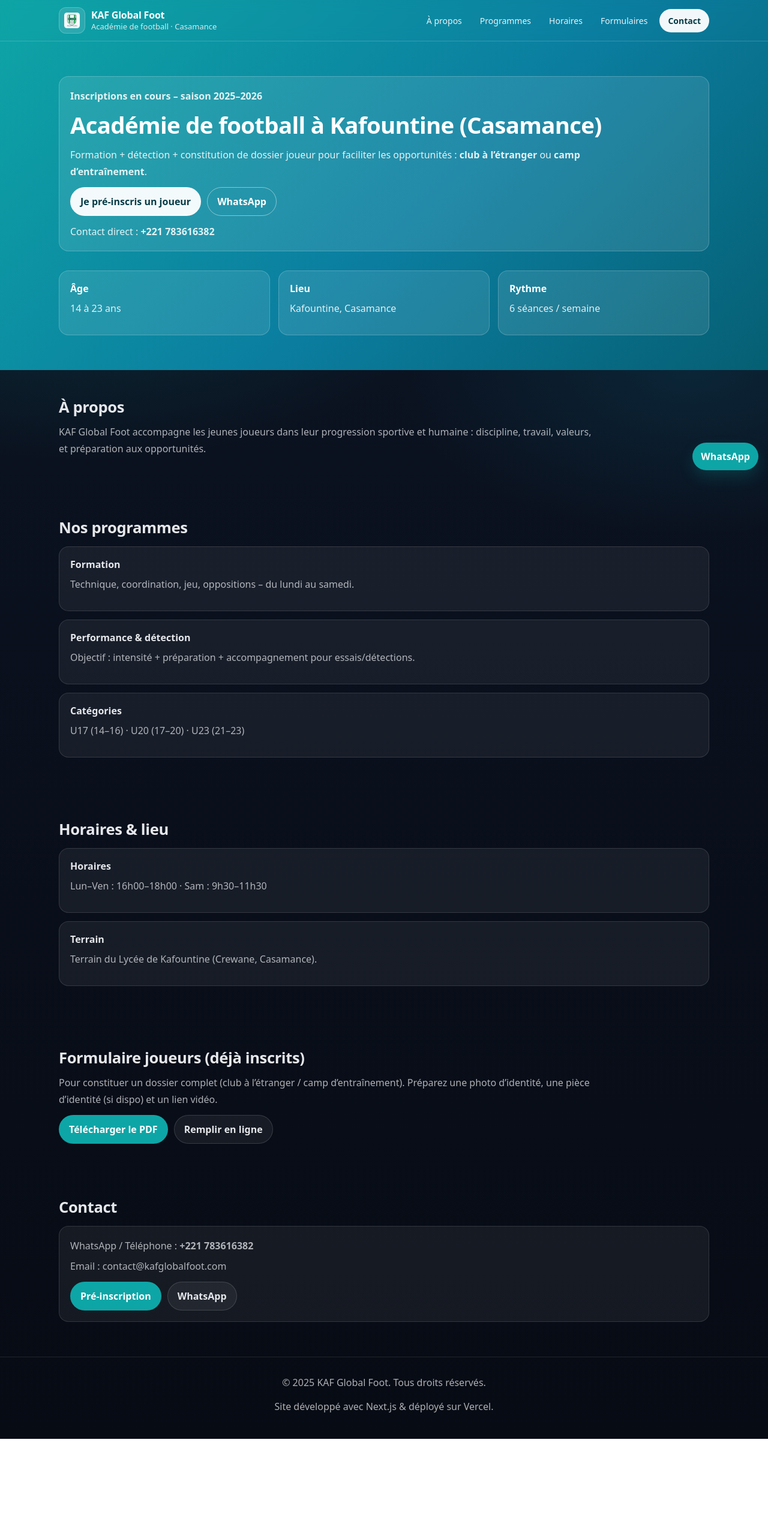
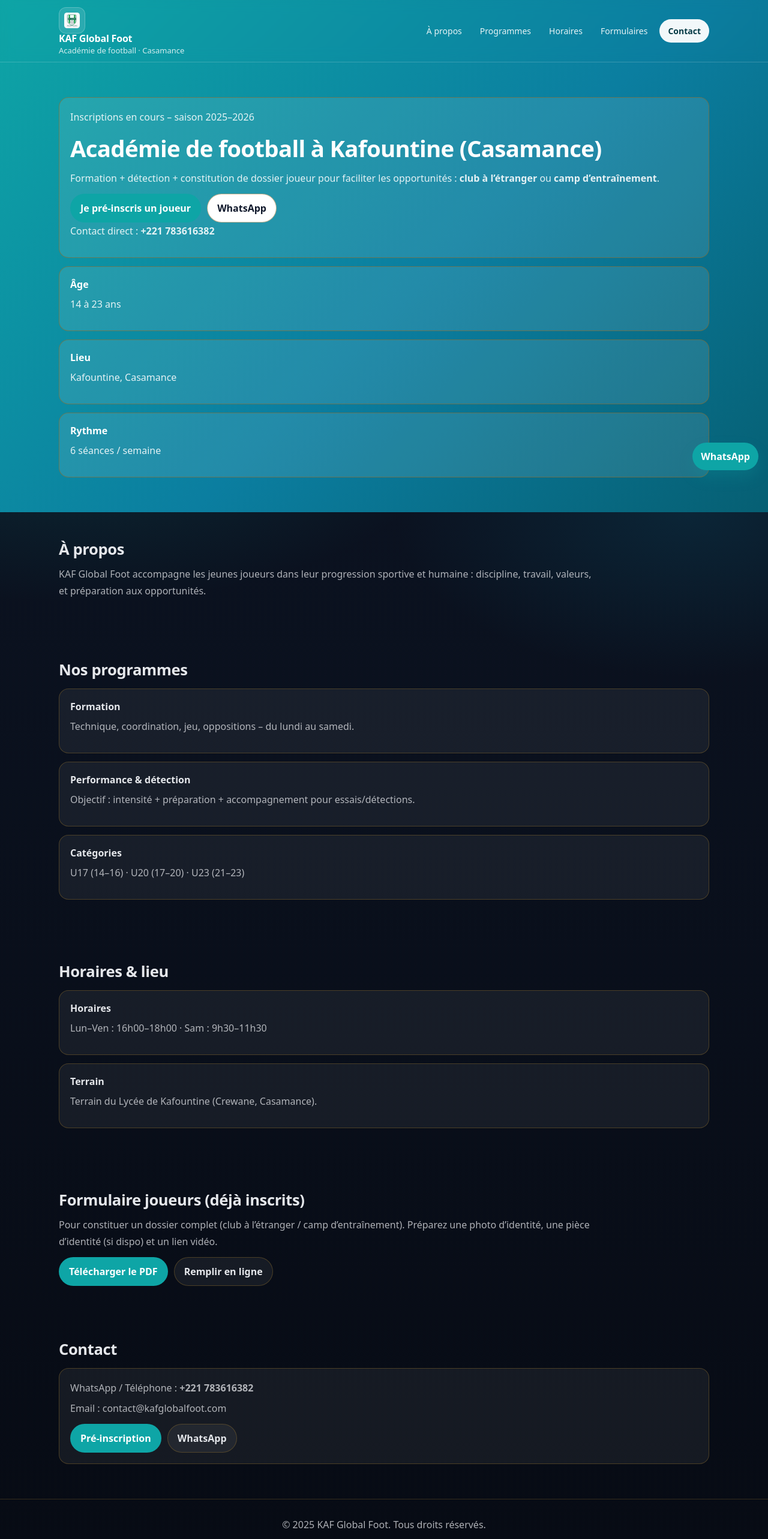
Before and after one commit to meliusmum-sketch/KAF-GLOBAL-FOOT, a Next.js app: page / in a window 1280 px wide. Shown: the top 2566 px of the page at 60% size. Before the commit the page ends 2399 px from the top, so only its background shows below. Built offline with nearby package versions, Linux system fonts and the light colour scheme.

Commit message:
Update globals.css

```diff
--- a/styles/globals.css
+++ b/styles/globals.css
@@ -1,4 +1,4 @@
-/* styles/globals.css — Clean / airy / pro turquoise + dark main */
+/* styles/globals.css — Turquoise top + dark pro main + gold borders */
 
 :root{
   --bg:#ffffff;
@@ -7,9 +7,13 @@
   --muted:#6b7280;
   --border:#e5e7eb;
 
+  /* ✅ TURQUOISE PRO */
   --accent:#0ea5a6;
   --accent-hover:#0b8b8c;
   --accent-ink:#063b46;
+
+  /* ✅ GOLD (doré foncé) */
+  --gold-rgb: 138, 106, 43; /* #8a6a2b */
 
   --radius:16px;
   --radius-sm:12px;
@@ -17,10 +21,10 @@
   --max:1120px;
   --shadow: 0 12px 28px rgba(17,24,39,0.08);
 
+  /* ✅ DARK THEME TOKENS */
   --dark:#0b1220;
   --dark-soft:#0f172a;
   --dark-card: rgba(255,255,255,0.06);
-  --dark-border: rgba(255,255,255,0.12);
   --dark-text:#e5e7eb;
   --dark-muted: rgba(229,231,235,0.75);
 }
@@ -42,23 +46,7 @@ img{ max-width:100%; display:block; }
   padding:0 18px;
 }
 
-/* helpers */
-.brand{ display:flex; align-items:center; gap:10px; }
-.hero{ padding-top:34px; padding-bottom:30px; }
-.hero-card{ padding:22px; }
-.hero-kicker{ margin-bottom:8px; font-weight:900; }
-.hero-title{ margin-top:0; }
-.hero-sub{ max-width:860px; }
-.hero-contact{ margin-top:12px; margin-bottom:0; }
-.hero-grid{
-  display:grid;
-  gap:14px;
-  margin-top:18px;
-  grid-template-columns: repeat(auto-fit, minmax(220px, 1fr));
-}
-.hero-mini{ padding:16px; }
-
-/* ===== TOPBAR ===== */
+/* ===== TURQUOISE TOP AREA (header + hero) ===== */
 .topbar{
   background: linear-gradient(135deg, #0ea5a6 0%, #0b7ea0 55%, #065f73 100%);
   color: white;
@@ -84,12 +72,13 @@ img{ max-width:100%; display:block; }
   position:sticky;
   top:0;
   z-index:50;
-  background: rgba(255,255,255,0.92);
   backdrop-filter: blur(10px);
-  border-bottom:1px solid var(--border);
 }
+
 .site-header-inner,
-.site-header{ padding:12px 0; }
+.site-header{
+  padding:12px 0;
+}
 
 .site-header-inner{
   display:flex;
@@ -106,17 +95,13 @@ img{ max-width:100%; display:block; }
   height:44px;
   padding:8px;
   border-radius:12px;
-  background:var(--bg-soft);
-  border:1px solid var(--border);
-}
-.topbar .site-logo{
   background: rgba(255,255,255,0.12);
   border:1px solid rgba(255,255,255,0.22);
 }
 
 .site-title-block{ display:flex; flex-direction:column; line-height:1.1; }
 .site-title{ font-weight:900; letter-spacing:-0.2px; }
-.site-tagline{ font-size:13px; color:var(--muted); margin-top:3px; }
+.site-tagline{ font-size:13px; margin-top:3px; }
 
 .site-nav{
   display:flex;
@@ -125,35 +110,30 @@ img{ max-width:100%; display:block; }
   flex-wrap:wrap;
   justify-content:flex-end;
 }
+
 .site-nav a{
   font-size:14px;
-  color:var(--muted);
   padding:10px 10px;
   border-radius:12px;
   transition:.15s ease;
 }
-.site-nav a:hover{
-  background:var(--bg-soft);
-  color:var(--text);
-}
 
-.site-nav-cta{
-  background:var(--accent);
-  color:white !important;
-  font-weight:800;
+/* CTA */
+.site-nav-cta,
+.btn-inscription{
+  background: rgba(255,255,255,0.95);
+  color: var(--accent-ink) !important;
+  font-weight:900;
   padding:10px 14px !important;
   border-radius:999px !important;
 }
-.site-nav-cta:hover{ background:var(--accent-hover); }
+.site-nav-cta:hover,
+.btn-inscription:hover{ background: rgba(255,255,255,0.88); }
 
-.topbar .site-nav-cta{
-  background: rgba(255,255,255,0.95);
-  color: var(--accent-ink) !important;
-}
-.topbar .site-nav-cta:hover{ background: rgba(255,255,255,0.88); }
+/* ===== TITRES / SECTIONS ===== */
+.page{ min-height:100vh; }
+.section{ padding:44px 0; }
 
-/* ===== SECTIONS ===== */
-.section{ padding:44px 0; }
 h1{
   font-size: clamp(28px, 3vw, 44px);
   letter-spacing: -0.7px;
@@ -165,9 +145,10 @@ h2{
   margin:0 0 10px;
 }
 h3{ margin:0 0 8px; font-size:16px; }
+
 p{ color:var(--muted); line-height:1.75; margin:0 0 12px; }
 
-/* ===== BUTTONS ===== */
+/* ===== BOUTONS ===== */
 .btn, button.btn{
   display:inline-flex;
   align-items:center;
@@ -176,58 +157,71 @@ p{ color:var(--muted); line-height:1.75; margin:0 0 12px; }
   padding:12px 16px;
   border-radius:999px;
   border:1px solid transparent;
-  font-weight:800;
+  font-weight:900;
   cursor:pointer;
   transition:.15s ease;
 }
-.btn-primary{ background:var(--accent); color:white; }
+
+.btn-primary{
+  background:var(--accent);
+  color:white;
+}
 .btn-primary:hover{ background:var(--accent-hover); }
 
 .btn-secondary{
   background:white;
-  border:1px solid var(--border);
+  border-color:rgba(var(--gold-rgb),0.55);
   color:var(--text);
 }
 .btn-secondary:hover{ background:var(--bg-soft); }
 
-.topbar .btn-primary{
-  background: rgba(255,255,255,0.95);
-  color: var(--accent-ink);
-  border: 1px solid rgba(255,255,255,0.25);
-}
-.topbar .btn-primary:hover{ background: rgba(255,255,255,0.88); }
-.topbar .btn-secondary{
-  background: transparent;
-  border-color: rgba(255,255,255,0.45);
-  color: white;
-}
-.topbar .btn-secondary:hover{ background: rgba(255,255,255,0.10); }
-
-.form-actions{
-  display:flex;
-  flex-wrap:wrap;
-  gap:10px;
-  align-items:center;
-  margin-top:6px;
-}
-
-/* ===== CARDS ===== */
-.card, .form-card{
+/* ===== CARTES (bordure dorée foncée) ===== */
+.card, .form-card, .rail-card{
   background:white;
-  border:1px solid var(--border);
+  border:1px solid rgba(var(--gold-rgb),0.55);
   border-radius:var(--radius);
   box-shadow:var(--shadow);
 }
+
 .card{ padding:18px; margin:14px 0; }
 .form-card{ padding:18px; }
 
+/* cartes topbar (effet glass + bordure gold) */
 .topbar .card{
   background: rgba(255,255,255,0.10);
-  border: 1px solid rgba(255,255,255,0.20);
+  border: 1px solid rgba(var(--gold-rgb),0.65);
   box-shadow: none;
 }
 
-/* ===== FORMS ===== */
+/* ===== HERO MEDIA (photo à la place du texte) ===== */
+.hero-media-card{
+  padding:0;
+  overflow:hidden;
+  border: 1px solid rgba(var(--gold-rgb),0.75);
+}
+
+.hero-media{
+  width:100%;
+  height:auto;
+  display:block;
+}
+
+@media (min-width: 980px){
+  .hero-media{
+    max-height: 520px;
+    object-fit: cover;
+  }
+}
+
+/* ===== GRIDS ===== */
+.grid-cards{
+  display:grid;
+  gap:14px;
+  margin-top:18px;
+  grid-template-columns: repeat(auto-fit,minmax(220px,1fr));
+}
+
+/* ===== FORMULAIRE ===== */
 .form-grid{ display:grid; grid-template-columns:1fr; gap:14px; }
 .form-row{ display:grid; grid-template-columns:1fr; gap:14px; }
 @media (min-width:860px){ .form-row{ grid-template-columns:1fr 1fr; } }
@@ -247,27 +241,37 @@ p{ color:var(--muted); line-height:1.75; margin:0 0 12px; }
   width:100%;
   padding:12px 12px;
   border-radius:var(--radius-sm);
-  border:1px solid var(--border);
+  border:1px solid rgba(var(--gold-rgb),0.40);
   background:white;
   color:var(--text);
   outline:none;
   transition:.15s ease;
 }
+
 .form-field input:focus,
 .form-field select:focus,
 .form-field textarea:focus{
-  border-color: rgba(14,165,166,0.65);
+  border-color: rgba(14,165,166,0.75);
   box-shadow: 0 0 0 4px rgba(14,165,166,0.14);
 }
+
 .form-help{ font-size:13px; color:var(--muted); margin-top:8px; }
 
-/* ===== FOOTER ===== */
+.form-actions{
+  display:flex;
+  flex-wrap:wrap;
+  gap:10px;
+  align-items:center;
+  margin-top:6px;
+}
+
+/* ===== FOOTER (sans la mention Vercel) ===== */
 .site-footer{
-  border-top:1px solid var(--border);
+  border-top:1px solid rgba(var(--gold-rgb),0.35);
   padding:28px 18px;
   text-align:center;
   color:var(--muted);
-  background:var(--bg);
+  background:transparent;
 }
 
 /* ===== WhatsApp floating ===== */
@@ -285,7 +289,11 @@ p{ color:var(--muted); line-height:1.75; margin:0 0 12px; }
 }
 .whatsapp-float:hover{ background:var(--accent-hover); }
 
-/* ===== DARK MAIN ===== */
+/* =========================================================
+   ✅ DARK PRO — "de la bande blanche jusqu'à la fin"
+   Utilise <main className="dark-main">
+   ========================================================= */
+
 .dark-main{
   background:
     radial-gradient(1200px 600px at 10% -10%, rgba(14,165,166,0.18), transparent 55%),
@@ -293,51 +301,53 @@ p{ color:var(--muted); line-height:1.75; margin:0 0 12px; }
     linear-gradient(180deg, var(--dark) 0%, #070b14 100%);
   color: var(--dark-text);
 }
+
 .dark-main h1,
 .dark-main h2,
 .dark-main h3{ color: var(--dark-text); }
+
 .dark-main p{ color: var(--dark-muted); }
 
+/* Cartes en dark (bordure gold) */
 .dark-main .card,
-.dark-main .form-card{
+.dark-main .form-card,
+.dark-main .rail-card{
   background: var(--dark-card);
-  border: 1px solid var(--dark-border);
+  border: 1px solid rgba(var(--gold-rgb),0.45);
   box-shadow: none;
 }
 
+/* Boutons en dark */
 .dark-main .btn-secondary{
   background: rgba(255,255,255,0.06);
-  border-color: rgba(255,255,255,0.14);
+  border-color: rgba(var(--gold-rgb),0.45);
   color: var(--dark-text);
 }
-.dark-main .btn-secondary:hover{ background: rgba(255,255,255,0.10); }
+.dark-main .btn-secondary:hover{
+  background: rgba(255,255,255,0.10);
+}
 
-.dark-main .form-field label{ color: rgba(229,231,235,0.88); }
+/* Form en dark */
+.dark-main .form-field label{
+  color: rgba(229,231,235,0.88);
+}
+
 .dark-main .form-field input,
 .dark-main .form-field select,
 .dark-main .form-field textarea{
   background: rgba(15,23,42,0.70);
-  border: 1px solid rgba(255,255,255,0.12);
+  border: 1px solid rgba(var(--gold-rgb),0.40);
   color: var(--dark-text);
 }
+
 .dark-main .form-field input::placeholder,
 .dark-main .form-field textarea::placeholder{
   color: rgba(229,231,235,0.45);
 }
+
 .dark-main .form-field input:focus,
 .dark-main .form-field select:focus,
 .dark-main .form-field textarea:focus{
-  border-color: rgba(14,165,166,0.75);
+  border-color: rgba(14,165,166,0.85);
   box-shadow: 0 0 0 4px rgba(14,165,166,0.18);
 }
-
-.dark-main .site-footer{
-  background: transparent;
-  border-top: 1px solid rgba(255,255,255,0.10);
-  color: rgba(229,231,235,0.70);
-}
-
-@media (max-width: 720px){
-  .site-nav{ gap:6px; }
-  .site-nav a{ padding:8px 8px; font-size:13px; }
-}
```
